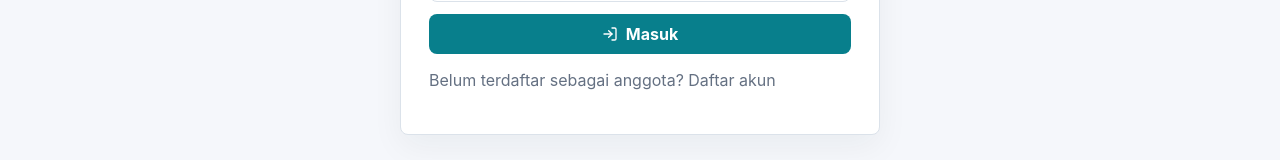
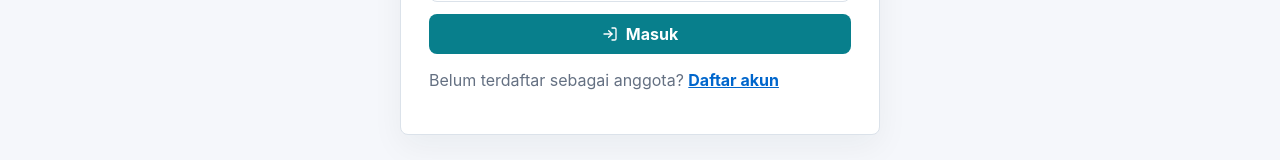
Before and after one commit to RyuGameDev/perpustakaan, a Next.js app: page /login in a window 1280 px wide. Shown: the part 533-693 px from the top of the page. Built offline with nearby package versions, Linux system fonts and the light colour scheme; no server answers.

Commit message:
Update globals.css

```diff
--- a/src/app/globals.css
+++ b/src/app/globals.css
@@ -566,6 +566,16 @@ h3 {
 .auth-card {
   width: min(480px, 100%);
   padding: 28px;
+}
+
+.auth-card p a {
+  color: #0066cc;
+  font-weight: 700;
+  text-decoration: underline;
+}
+
+.auth-card p a:hover {
+  color: #004499;
 }
 
 .auth-card .brand {
```
